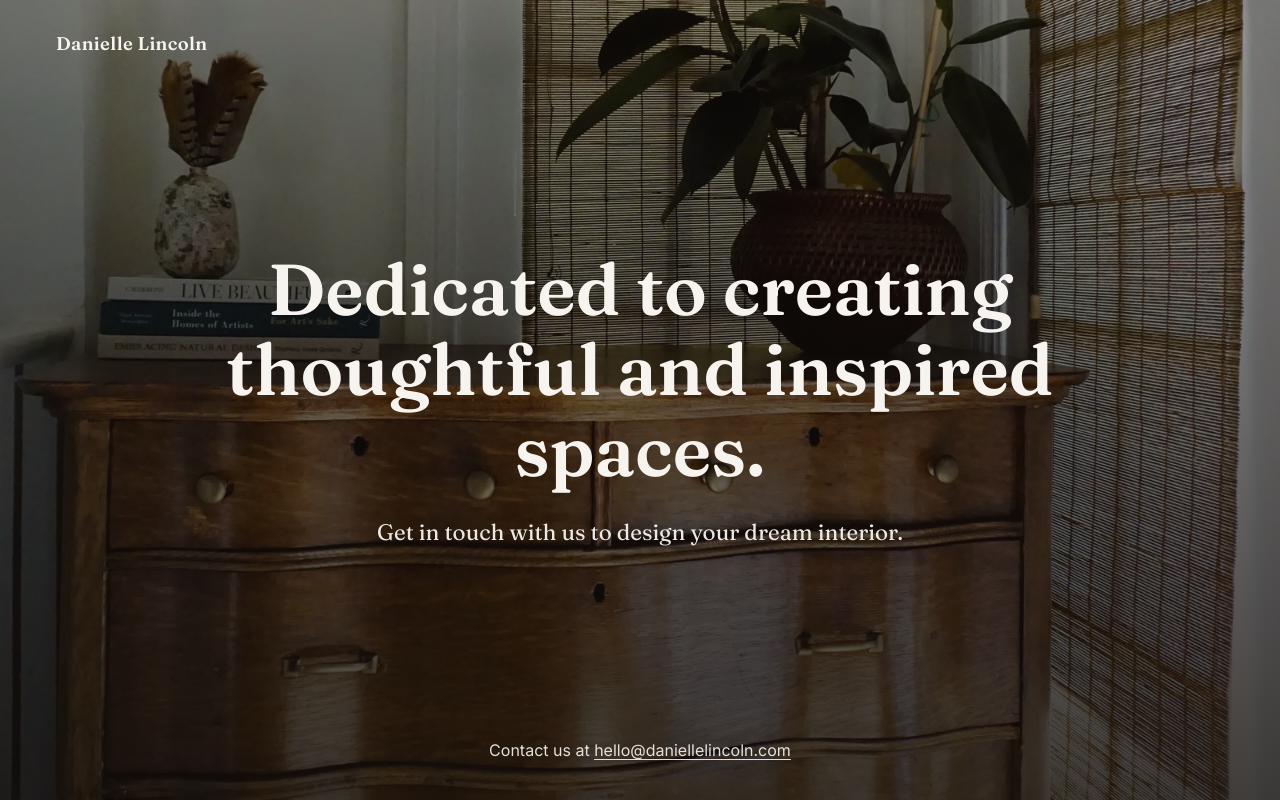
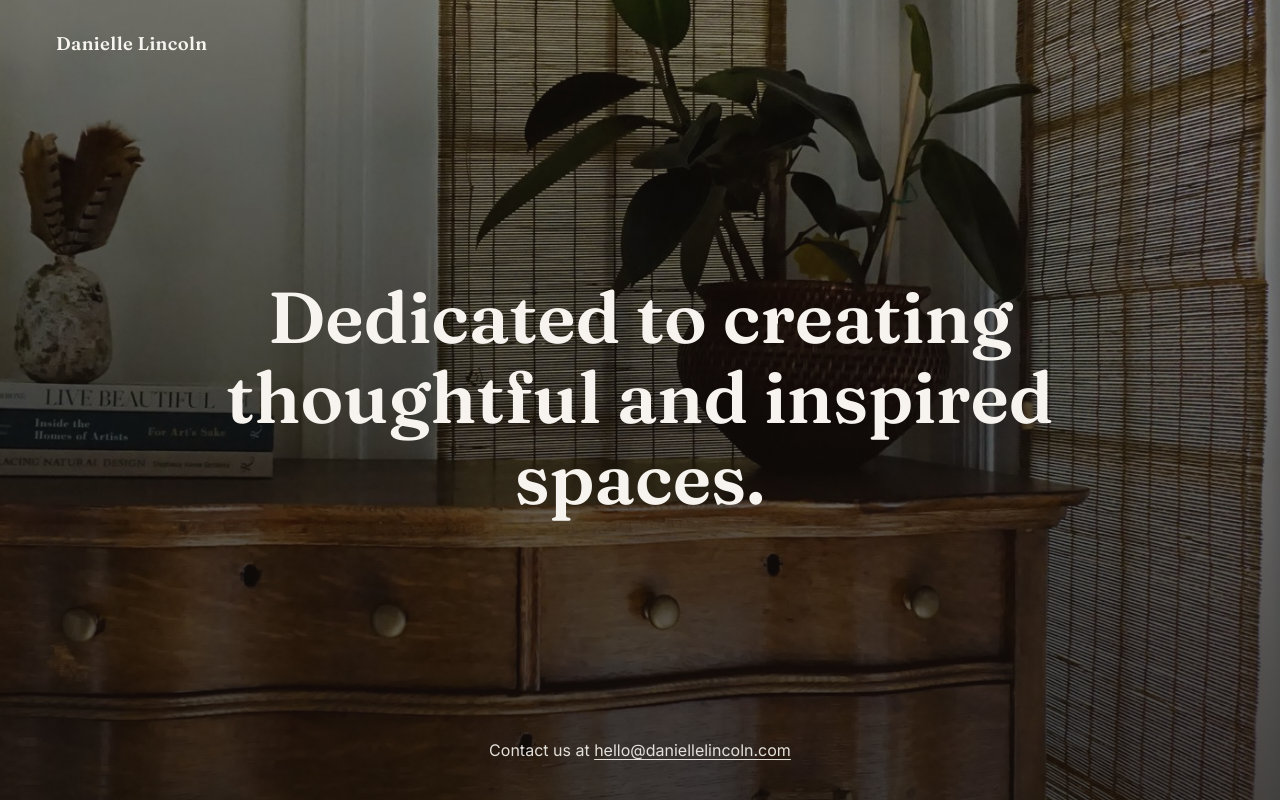
Before and after one commit to danielletherese/daniellelincoln-site, a plain HTML site: page index.html in a window 1280 px wide. Drawn offline with Linux system fonts and the light colour scheme.

Commit message:
Add files via upload

```diff
--- a/index.html
+++ b/index.html
@@ -32,14 +32,29 @@
   .hero {
     position: relative;
     min-height: 100vh;
-    display: flex;
-    flex-direction: column;
+    overflow: hidden;
+  }
+
+  .hero-bg {
+    position: absolute;
+    inset: 0;
+    z-index: 0;
     background-image:
       linear-gradient(to bottom, var(--overlay-top) 0%, var(--overlay-bottom) 100%),
       url('hero.jpg');
     background-size: cover;
-    background-position: center 65%;
+    background-position: 55% 55%;
     background-repeat: no-repeat;
+    transform: scale(1.15);
+    transform-origin: 85% 55%;
+  }
+
+  .hero-content {
+    position: relative;
+    z-index: 1;
+    min-height: 100vh;
+    display: flex;
+    flex-direction: column;
   }
 
   .brand {
@@ -95,17 +110,19 @@
 <body>
 
   <div class="hero">
+    <div class="hero-bg"></div>
+    <div class="hero-content">
       <div class="brand">Danielle Lincoln</div>
 
       <div class="content">
         <h1>Dedicated to creating thoughtful and inspired spaces.</h1>
-      <p class="subhead">Get in touch with us to design your dream interior.</p>
       </div>
 
       <p class="contact-line">
         Contact us at <a href="mailto:hello@daniellelincoln.com">hello@daniellelincoln.com</a>
       </p>
     </div>
+  </div>
 
 </body>
 </html>
```
Also changed, not shown: hero_1.jpg (added). Lines whose indentation alone changed are shown as unchanged.
